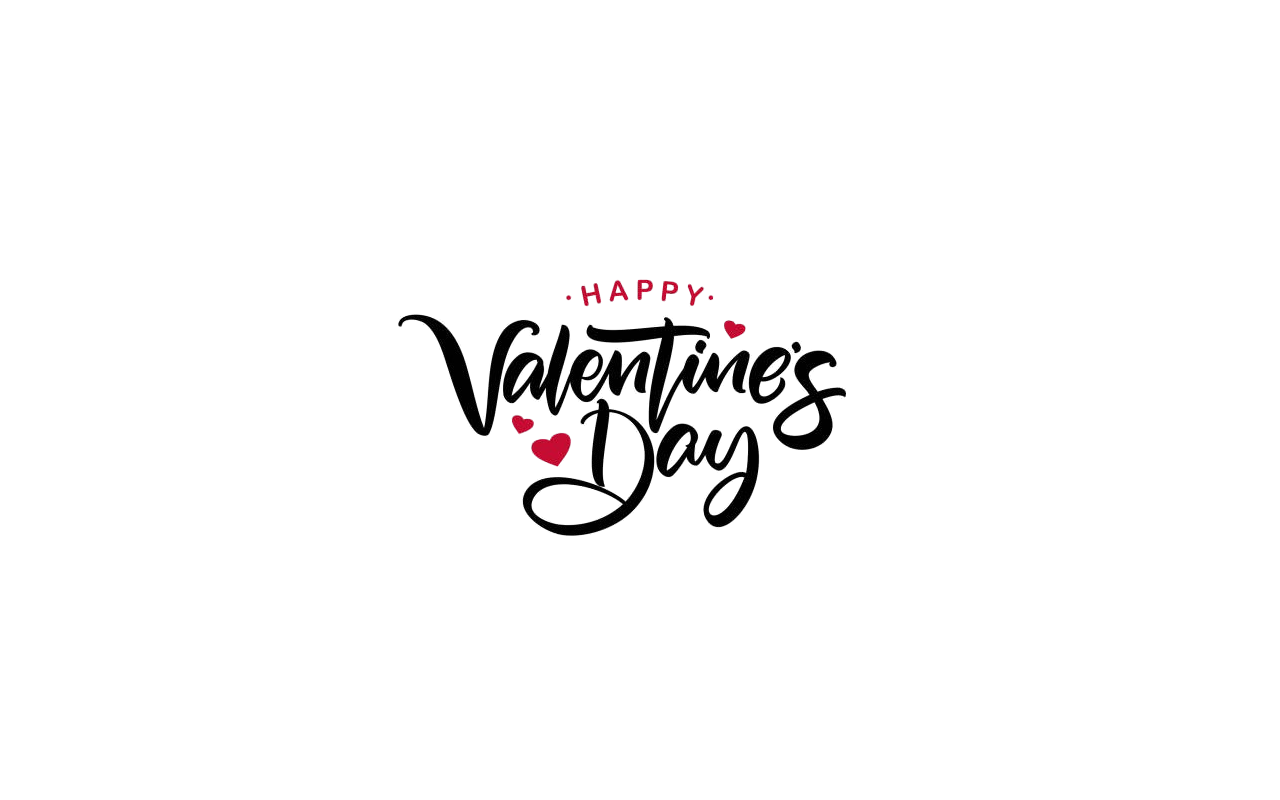
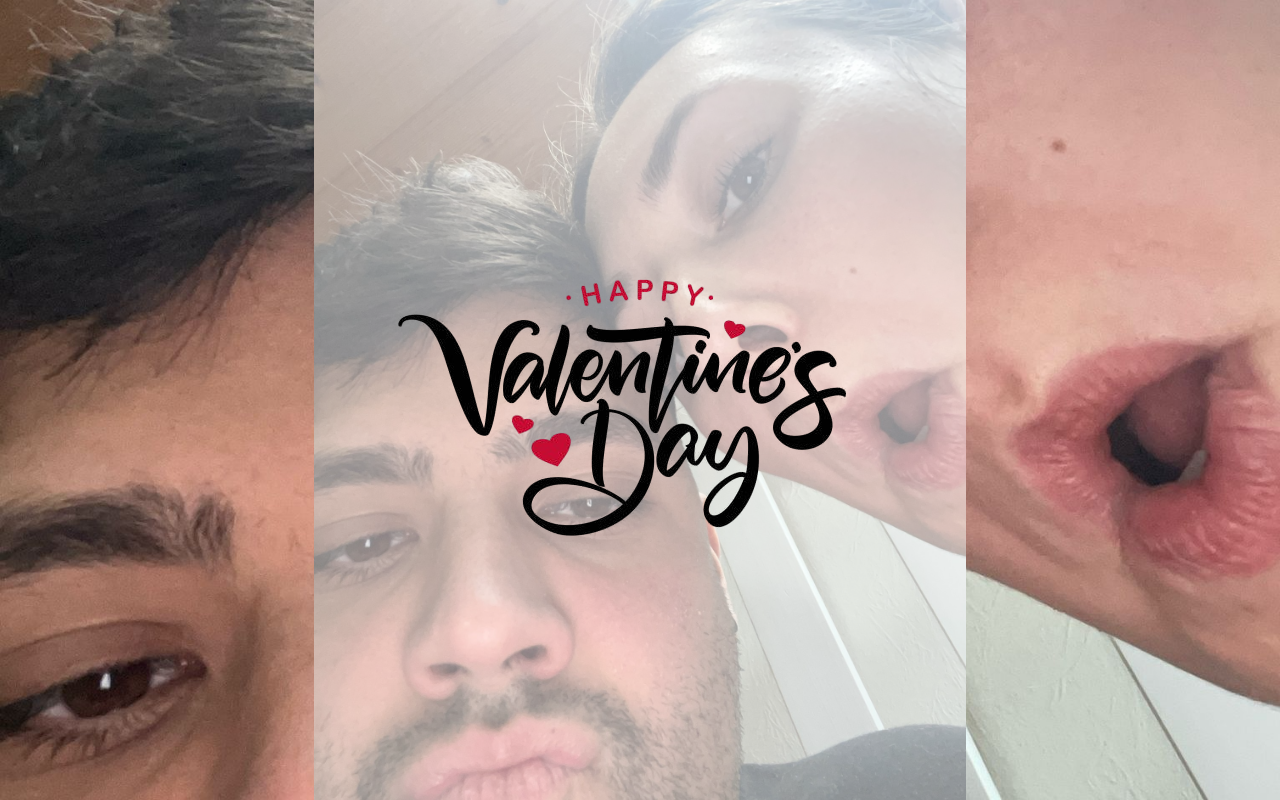
Before and after one commit to danielcruz1997/valentin, a plain HTML site: page image.html in a window 1280 px wide. Drawn offline with Linux system fonts and the light colour scheme.

Commit message:
Update image.html

```diff
--- a/image.html
+++ b/image.html
@@ -10,7 +10,7 @@
             justify-content: center;
             align-items: center;
             height: 100vh;
-            background-image: url('Hintergrund für valentinstag');
+            background-image: url('Hintergrund für valentinstag.jpeg');
             background-size: cover;
             background-position: center;
             background-repeat: no-repeat;
```
